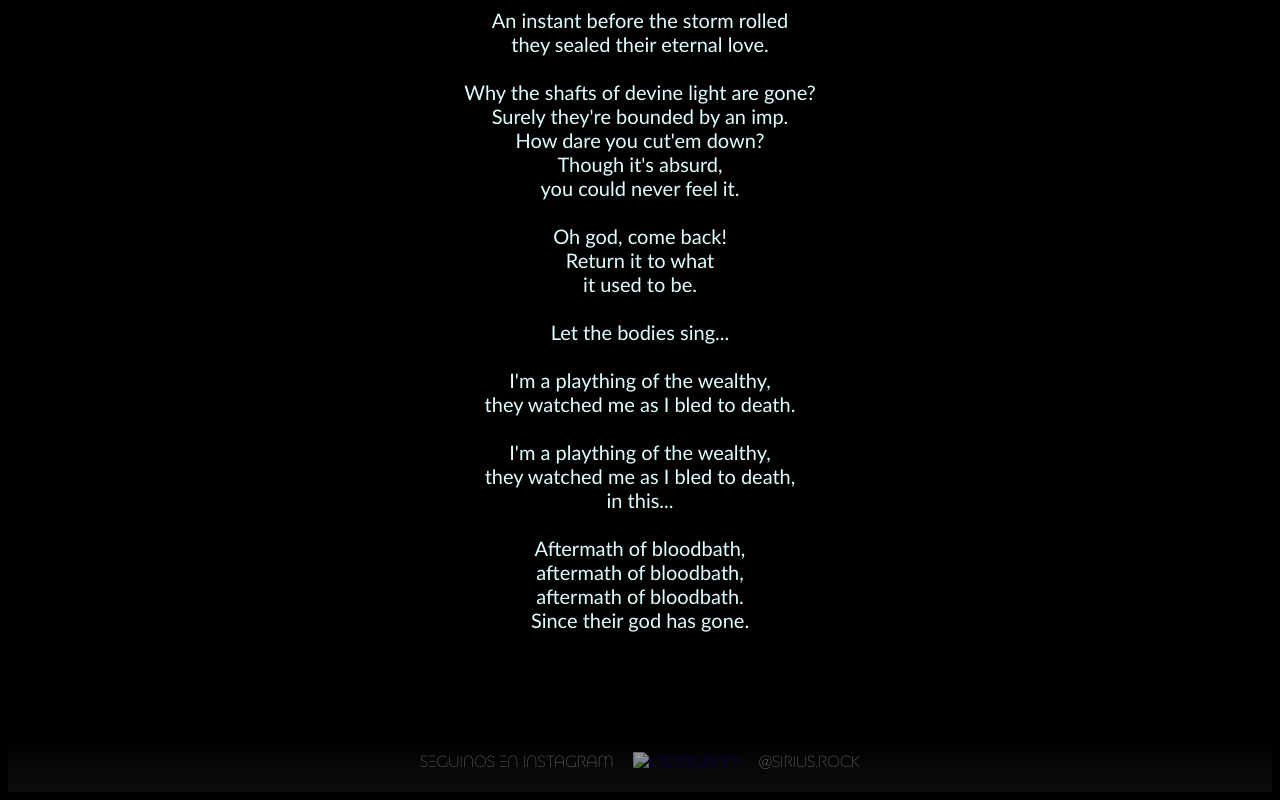
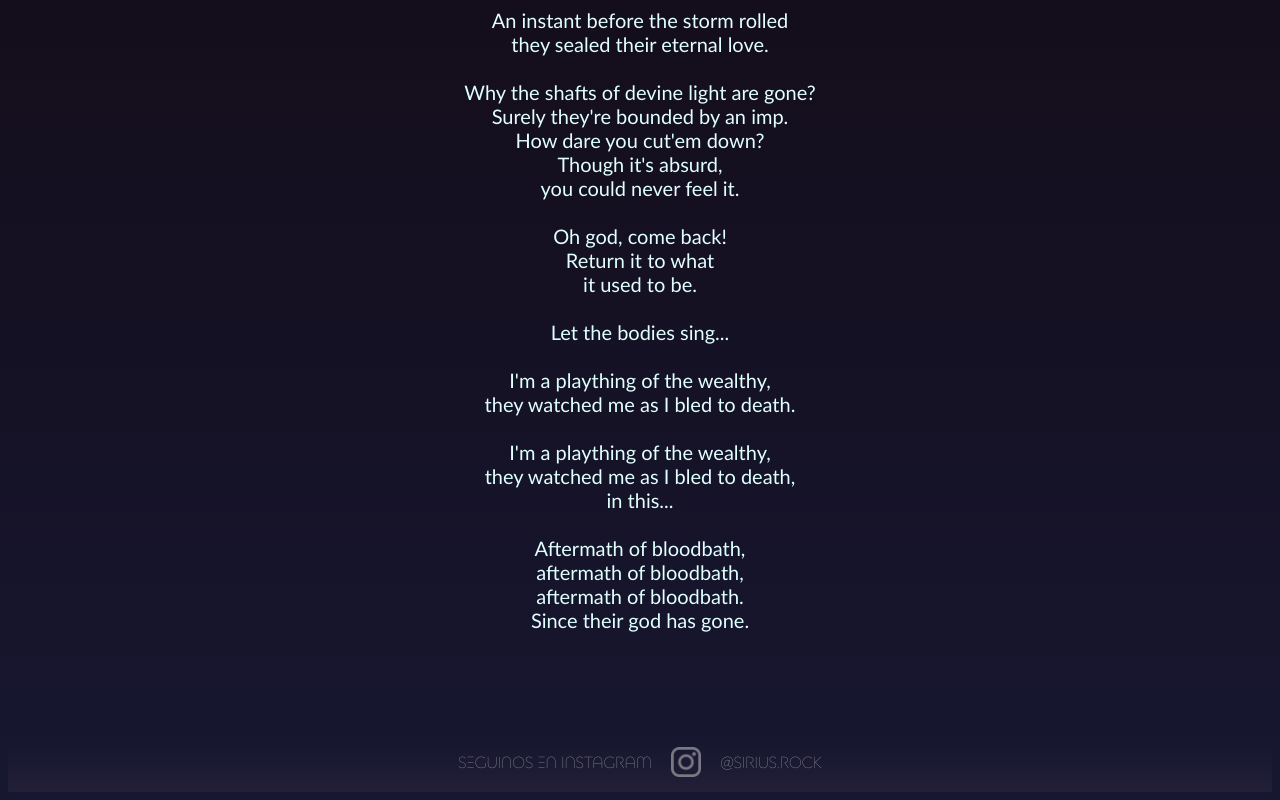
Before and after one commit to Sirius-Rock/sirius-rock.github.io, a plain HTML site: page AB/index.html in a window 1280 px wide. Shown: the part 870-1670 px from the top of the page. Drawn offline with Linux system fonts and the light colour scheme; files whose address does not match are found by name.

Commit message:
Add files via upload

```diff
--- a/AB/index.html
+++ b/AB/index.html
@@ -95,7 +95,7 @@
                 </span>
 
                 <a href="https://www.instagram.com/sirius.rock/">
-                    <img src="img/instagram.png" alt="Instagram" class="instagram-logo">
+                    <img src="../img/instagram.png" alt="Instagram" class="instagram-logo">
                 </a>
 
                 <span class="instagram">
--- a/estilo-cancion.css
+++ b/estilo-cancion.css
@@ -4,7 +4,7 @@
 }
 
 body{
-    background-color: black;
+    background-image: linear-gradient(to bottom, rgb(14, 8, 34), rgb(20, 13, 26), rgb(23, 23, 49));
 }
 
 .contenedor{
@@ -17,16 +17,16 @@ body{
 }
 
 .contenedor::before{
-    background-image: url('img/Cielo estrellado 4k.jpg');
+    /*
+    background-image: url('img/Cielo estrellado 4k girado.jpg');
     background-position: center;
-    background-size: cover;
+    background-size: 100% auto;
     filter: blur(5px);
+    */
     position: absolute;
     content: '';
-    top: 0;
-    left: 0;
+    height: 100%;
     width: 100%;
-    height: 100%;
     z-index: -1;
 }
 
```
Also changed, not shown: ciegos-y-mudos/index.html (+1 -1 lines), inconsciente/index.html (+1 -1 lines), index.html (+2 -2 lines), mujer-sin-nombre/index.html (+1 -1 lines), wheels-on-the-road/index.html (+1 -1 lines).
